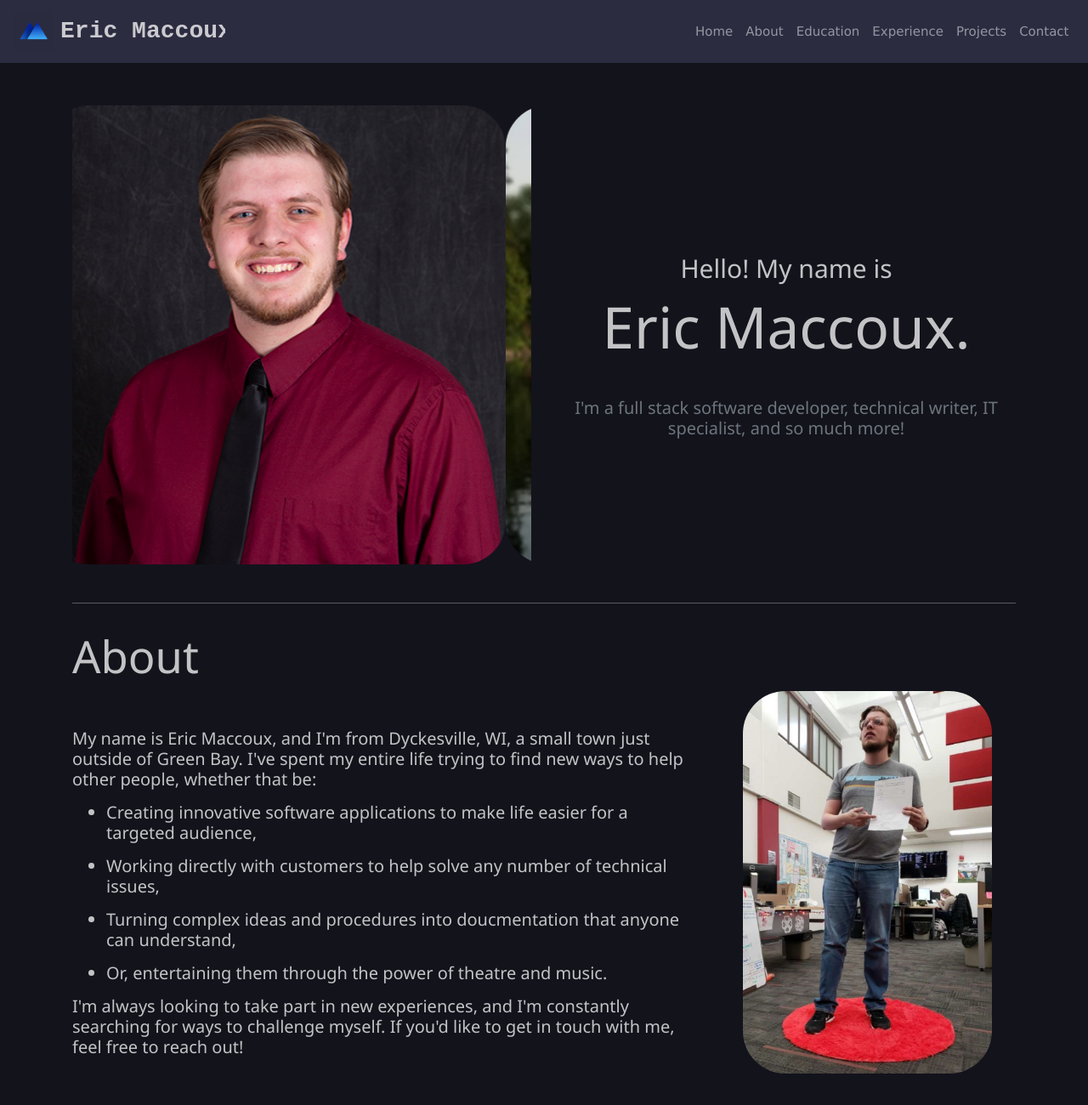
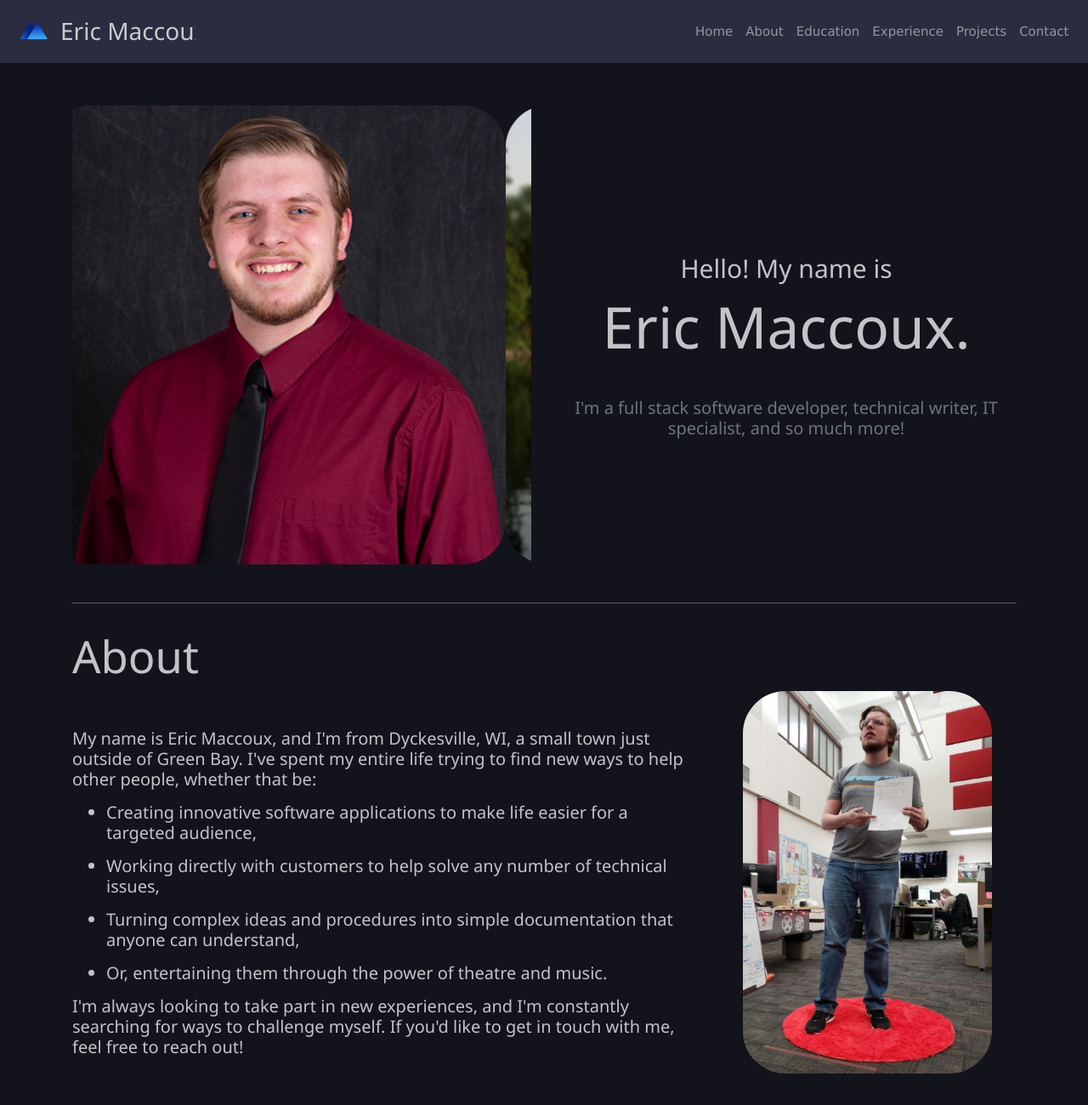
Before and after one commit to ECMaccoux/ecmaccoux.github.io, a plain HTML site: page index.html in a window 1280 px wide. Shown: the top 1300 px of the page at 85% size. Drawn offline with nearby package versions, Linux system fonts and the light colour scheme.

Commit message:
Changed navbar typewriter font
Changed font from Monospace to default Bootstrap "display" font

```diff
--- a/CSS/home.css
+++ b/CSS/home.css
@@ -8,7 +8,7 @@ body {
 
 .line-1{
     color: rgba(255,255,255,.75);
-    font-family: monospace;
+    /*font-family: monospace;*/
     display: inline-block;
     position: relative;
     width: 24em;
@@ -31,7 +31,7 @@ body {
     width: 0;
   }
   100% {
-    width: 7em;
+    width: 5.75em;
   }
 }
 @keyframes fade-in-typewriter{
--- a/index.html
+++ b/index.html
@@ -25,7 +25,7 @@
         <nav id="ericNavbar" class="navbar navbar-expand-lg navbar-dark sticky-top" style="background-color: #2c2c41;">
             <a class="navbar-brand" href="#home">
                 <img src="./Images/BlueMountainM.png" class="d-inline-block align-middle" width="50" height="50"/>
-                <p class="line-1 anim-typewriter align-middle"><strong>Eric Maccoux</strong></p>
+                <h1 class="line-1 anim-typewriter align-middle display-4">Eric Maccoux</h1>
             </a>
             <button class="navbar-toggler" type="button" data-toggle="collapse" data-target="#navbarNav" aria-controls="navbarNav" aria-expanded="false" aria-label="Toggle navigation">
                 <span class="navbar-toggler-icon"></span>
@@ -85,7 +85,7 @@
                         <ul>
                             <li style="padding-top: 15px;">Creating innovative software applications to make life easier for a targeted audience,</li>
                             <li style="padding-top: 15px;">Working directly with customers to help solve any number of technical issues,</li>
-                            <li style="padding-top: 15px;">Turning complex ideas and procedures into doucmentation that anyone can understand,</li>
+                            <li style="padding-top: 15px;">Turning complex ideas and procedures into simple documentation that anyone can understand,</li>
                             <li style="padding-top: 15px;">Or, entertaining them through the power of theatre and music.</li>
                         </ul>
                         I'm always looking to take part in new experiences, and I'm constantly searching for ways to challenge myself.
```
Also changed, not shown: indexOLD.html (+1 -1 lines).
